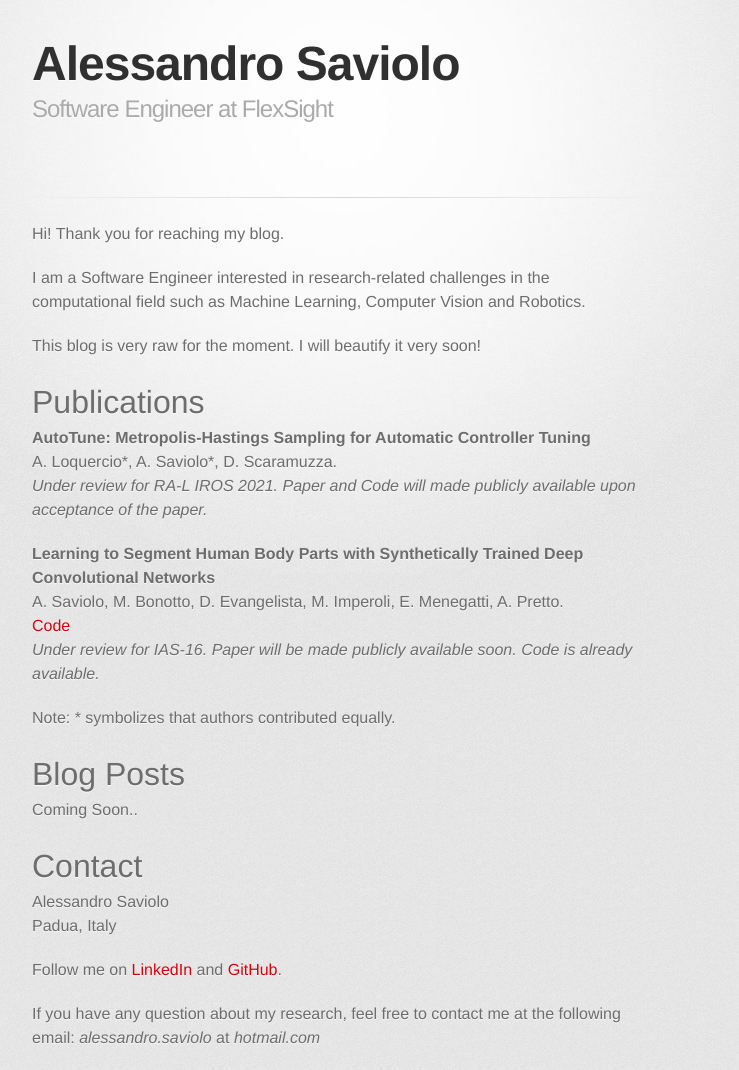
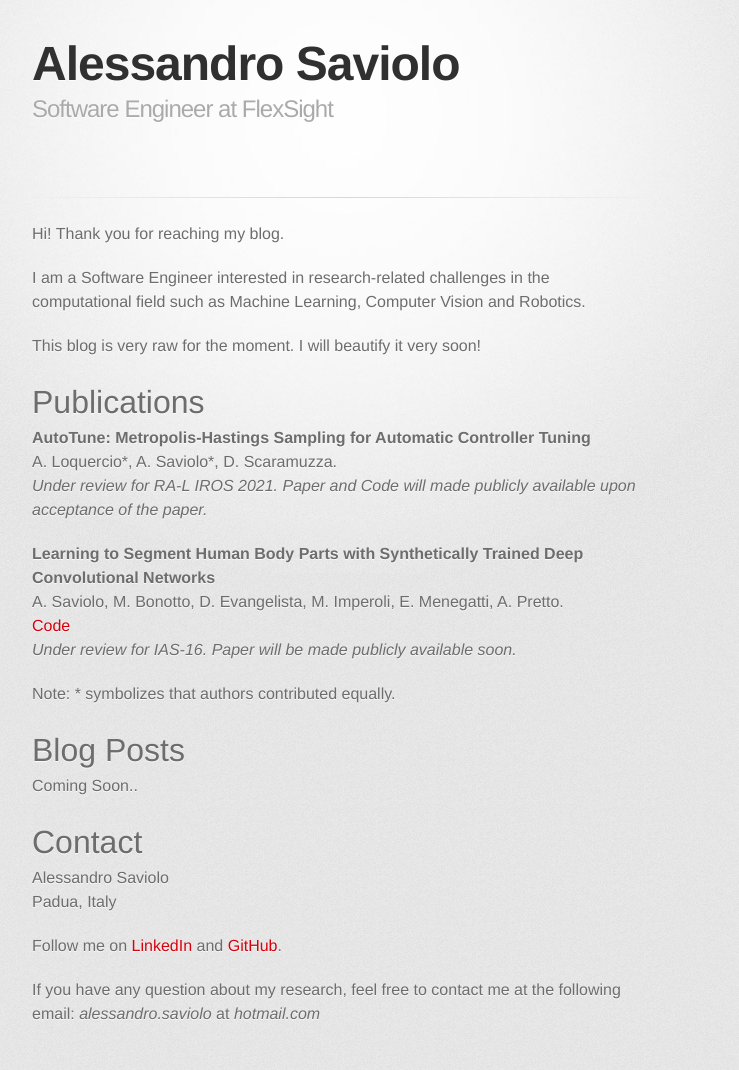
Before and after one commit to AlessandroSaviolo/AlessandroSaviolo.github.io, a Jekyll site: the page built from index.md, in a window 1280 px wide. Shown: the whole page, without its empty margins (298-1037 px from the left). Built offline with Jekyll 4.4.1, drawn with Linux system fonts in a browser that asks for light colours; some web fonts are replaced; after the commit the page ends 1046 px from its top, so only the background shows below that.

Commit message:
reduced text in publication caption

```diff
--- a/index.md
+++ b/index.md
@@ -19,7 +19,7 @@ A. Loquercio\*, A. Saviolo\*, D. Scaramuzza. \\
 A. Saviolo, M. Bonotto, D. Evangelista, M. Imperoli, E. Menegatti, A. Pretto. \\
 <!-- [Paper](https://github.com/AlessandroSaviolo) -->
 [Code](https://github.com/AlessandroSaviolo/HBPSegmentation) \\
-*Under review for IAS-16. Paper will be made publicly available soon. Code is already available.*
+*Under review for IAS-16. Paper will be made publicly available soon.*
 
 Note: * symbolizes that authors contributed equally.
 
```
